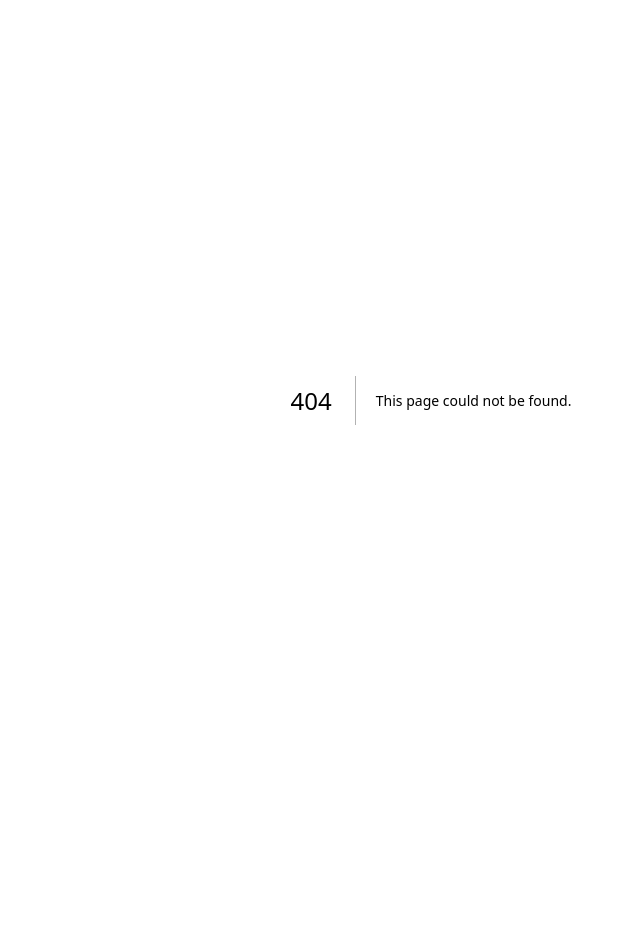
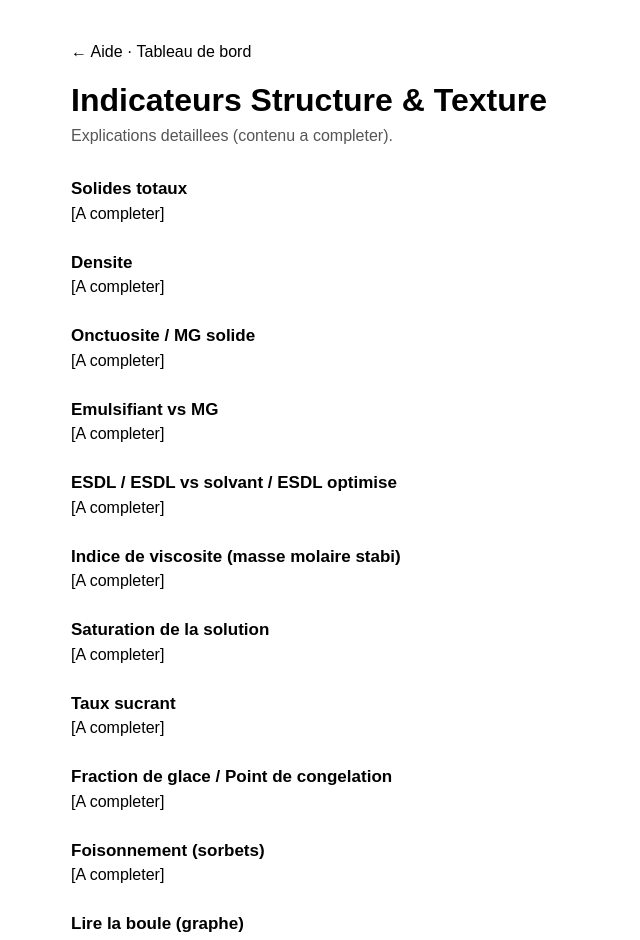
Before and after one commit to 11061969/Freitdomo, a Next.js app: page /aide/indicateurs in a window 1280 px wide. Before the commit this address had no page. Shown: the top 940 px of the page, without its empty margins (209-849 px from the left). Before the commit the page ends 800 px from the top, so only its background shows below. Built offline with nearby package versions, Linux system fonts and the light colour scheme.

Commit message:
Create IndicateursPage component with layout
This file contains the structure and layout for the Indicateurs page, including various sections for detailed explanations and indicators.

```diff
--- /dev/null
+++ b/app/aide/indicateurs/page.tsx
@@ -0,0 +1,84 @@
+"use client"
+
+import Link from "next/link"
+
+export default function IndicateursPage() {
+  return (
+    <main
+      style={{
+        padding: 40,
+        fontFamily: "sans-serif",
+        maxWidth: 800,
+        margin: "0 auto",
+        lineHeight: 1.5,
+      }}
+    >
+      <p style={{ marginBottom: 12 }}>
+        <Link href="/aide">← Aide</Link>
+        {" · "}
+        <Link href="/dashboard">Tableau de bord</Link>
+      </p>
+      <h1>Indicateurs Structure &amp; Texture</h1>
+      <p style={{ color: "#555", marginBottom: 28 }}>
+        Explications detaillees (contenu a completer).
+      </p>
+
+      <section style={{ marginBottom: 24 }}>
+        <h2 style={{ fontSize: 17 }}>Solides totaux</h2>
+        <p>[A completer]</p>
+      </section>
+
+      <section style={{ marginBottom: 24 }}>
+        <h2 style={{ fontSize: 17 }}>Densite</h2>
+        <p>[A completer]</p>
+      </section>
+
+      <section style={{ marginBottom: 24 }}>
+        <h2 style={{ fontSize: 17 }}>Onctuosite / MG solide</h2>
+        <p>[A completer]</p>
+      </section>
+
+      <section style={{ marginBottom: 24 }}>
+        <h2 style={{ fontSize: 17 }}>Emulsifiant vs MG</h2>
+        <p>[A completer]</p>
+      </section>
+
+      <section style={{ marginBottom: 24 }}>
+        <h2 style={{ fontSize: 17 }}>ESDL / ESDL vs solvant / ESDL optimise</h2>
+        <p>[A completer]</p>
+      </section>
+
+      <section style={{ marginBottom: 24 }}>
+        <h2 style={{ fontSize: 17 }}>Indice de viscosite (masse molaire stabi)</h2>
+        <p>[A completer]</p>
+      </section>
+
+      <section style={{ marginBottom: 24 }}>
+        <h2 style={{ fontSize: 17 }}>Saturation de la solution</h2>
+        <p>[A completer]</p>
+      </section>
+
+      <section style={{ marginBottom: 24 }}>
+        <h2 style={{ fontSize: 17 }}>Taux sucrant</h2>
+        <p>[A completer]</p>
+      </section>
+
+      <section style={{ marginBottom: 24 }}>
+        <h2 style={{ fontSize: 17 }}>Fraction de glace / Point de congelation</h2>
+        <p>[A completer]</p>
+      </section>
+
+      <section style={{ marginBottom: 24 }}>
+        <h2 style={{ fontSize: 17 }}>Foisonnement (sorbets)</h2>
+        <p>[A completer]</p>
+      </section>
+
+      <section style={{ marginBottom: 24 }}>
+        <h2 style={{ fontSize: 17 }}>Lire la boule (graphe)</h2>
+        <p>
+          [A completer : ligne rouge = recette, vert pointille = min/max…]
+        </p>
+      </section>
+    </main>
+  )
+}
```
